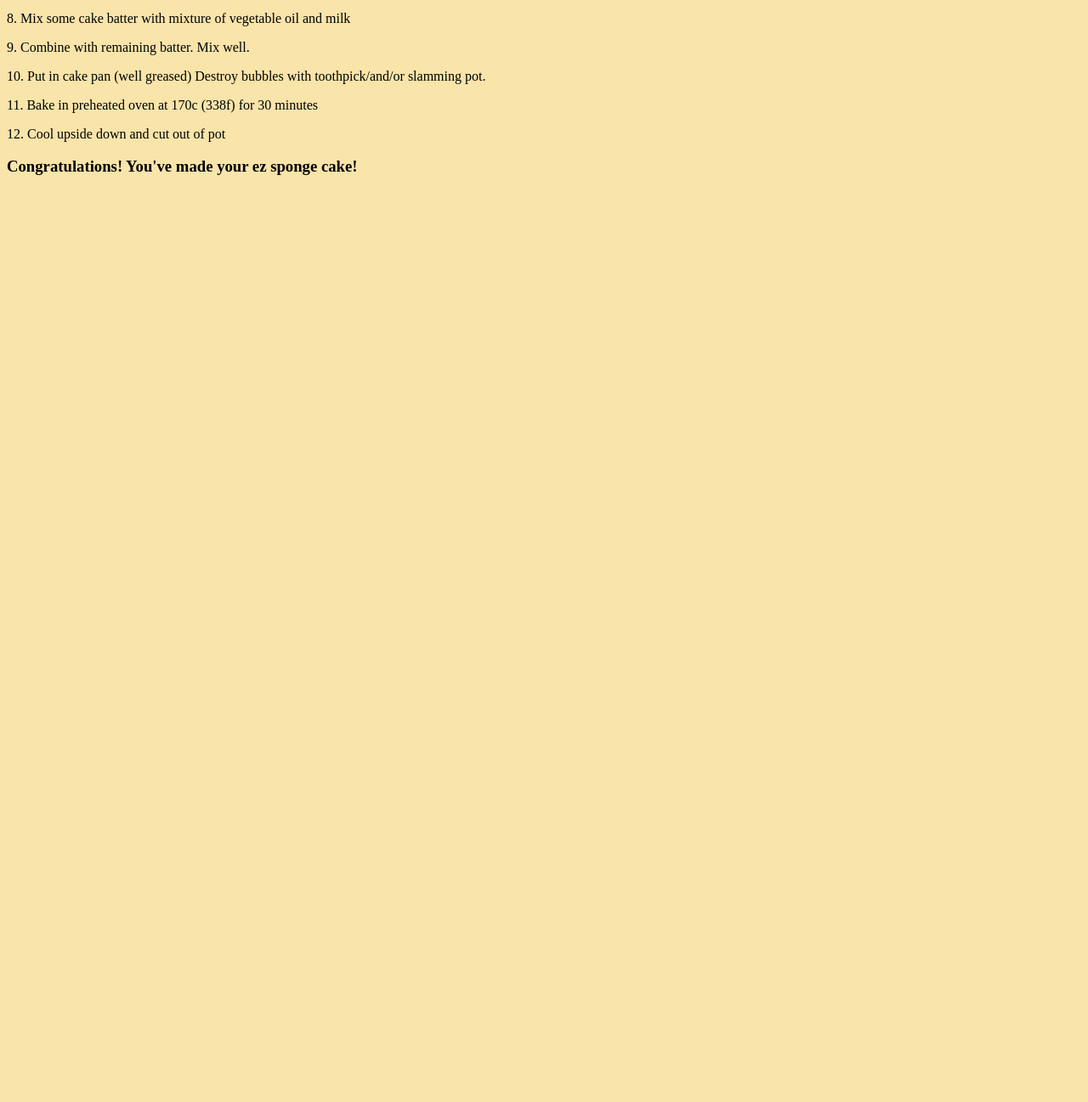
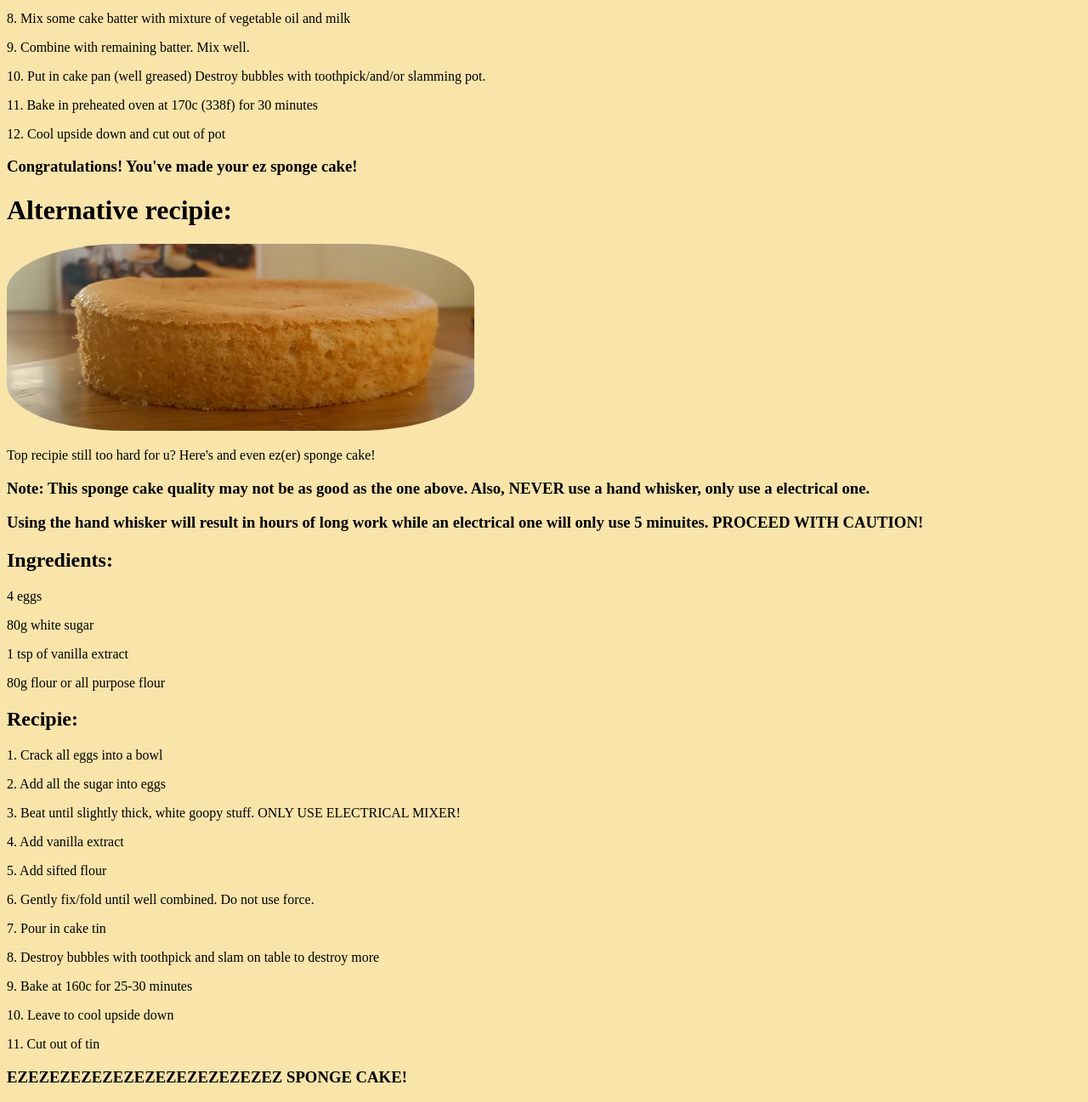
Before and after one commit to SirClodsire/Making-a-cake, a plain HTML site: page index.html in a window 1280 px wide. Shown: the part 1053-2350 px from the top of the page at 85% size. Before the commit the page ends 1279 px from the top, so only its background shows below. Drawn offline with Linux system fonts and the light colour scheme.

Commit message:
Update: Made another recipie!

```diff
--- a/index.html
+++ b/index.html
@@ -35,5 +35,33 @@
     <p>12. Cool upside down and cut out of pot</p>
 
     <h3>Congratulations! You've made your ez sponge cake!</h3>
+
+    <h1>Alternative recipie:</h1>
+    <img src="./Screenshot 2025-01-19 134351.png" alt="Photo of completed even ez(er) sponge cake">
+    <p>Top recipie still too hard for u? Here's and even ez(er) sponge cake!</p>
+
+    <h3>Note: This sponge cake quality may not be as good as the one above. Also, NEVER use a hand whisker, only use a electrical one.</h3>
+    <h3>Using the hand whisker will result in hours of long work while an electrical one will only use 5 minuites. PROCEED WITH CAUTION!</h3>
+
+    <h2>Ingredients:</h2>
+    <p>4 eggs</p>
+    <p>80g white sugar</p>
+    <p>1 tsp of vanilla extract</p>
+    <p>80g flour or all purpose flour</p>
+
+    <h2>Recipie:</h2>
+    <p>1. Crack all eggs into a bowl</p>
+    <p>2. Add all the sugar into eggs</p>
+    <p>3. Beat until slightly thick, white goopy stuff. ONLY USE ELECTRICAL MIXER!</p>
+    <p>4. Add vanilla extract</p>
+    <p>5. Add sifted flour</p>
+    <p>6. Gently fix/fold until well combined. Do not use force.</p>
+    <p>7. Pour in cake tin</p>
+    <p>8. Destroy bubbles with toothpick and slam on table to destroy more</p>
+    <p>9. Bake at 160c for 25-30 minutes</p>
+    <p>10. Leave to cool upside down</p>
+    <p>11. Cut out of tin</p>
+
+    <h3>EZEZEZEZEZEZEZEZEZEZEZEZEZ SPONGE CAKE!</h3>
 </body>
 </html>
```
Also changed, not shown: Screenshot 2025-01-19 134351.png (added).
